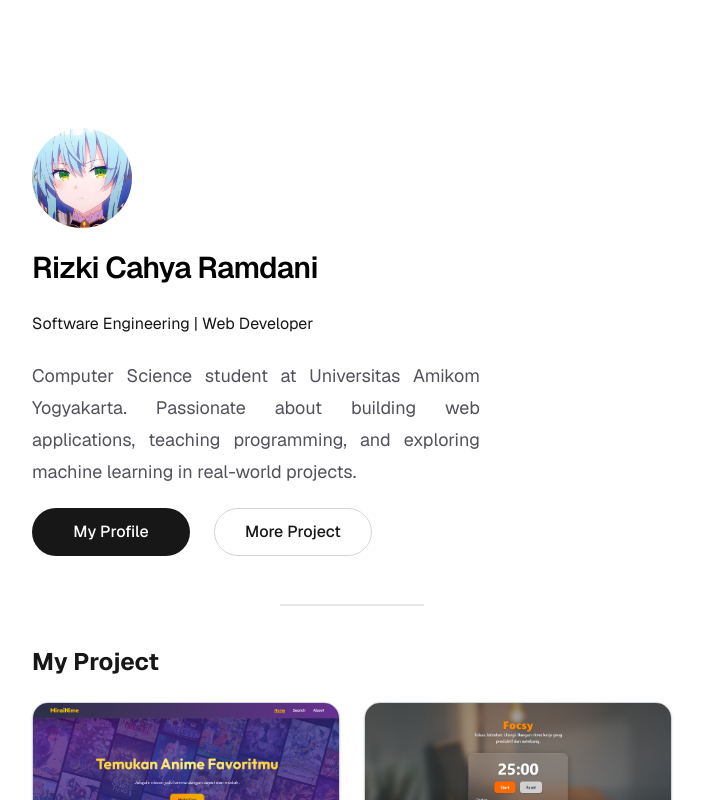
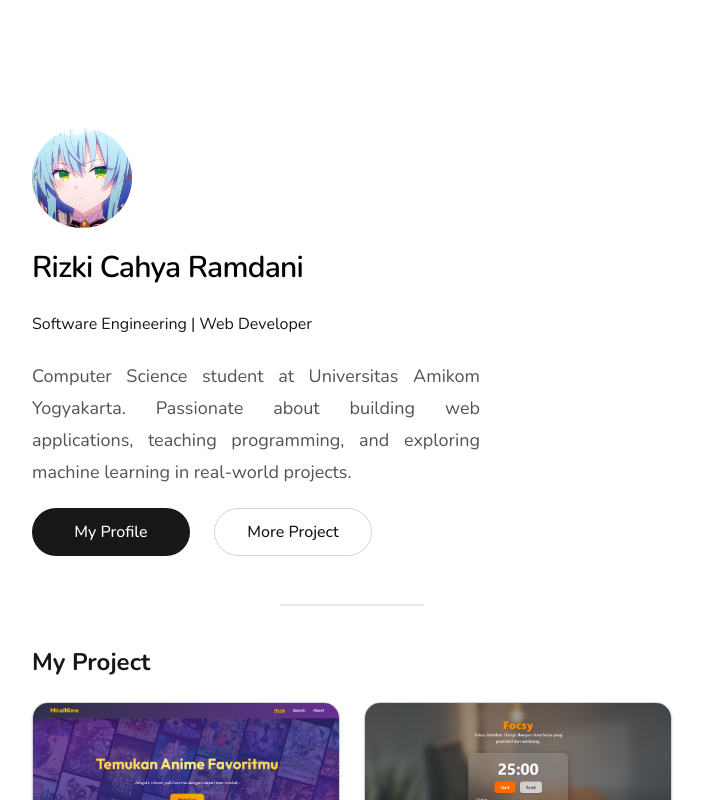
Before and after one commit to rizkicahyaa/next-web-profile-test, a Next.js app: page / in a window 1280 px wide. Shown: the top 800 px of the page, without its empty margins (288-991 px from the left). Built offline with nearby package versions, Linux system fonts and the light colour scheme.

Commit message:
update: change font

```diff
--- a/app/layout.tsx
+++ b/app/layout.tsx
@@ -1,15 +1,11 @@
 import type { Metadata } from "next";
-import { Geist, Geist_Mono } from "next/font/google";
+import { Nunito } from "next/font/google";
 import "./globals.css";
 
-const geistSans = Geist({
-    variable: "--font-geist-sans",
+const inter = Nunito({
     subsets: ["latin"],
-});
-
-const geistMono = Geist_Mono({
-    variable: "--font-geist-mono",
-    subsets: ["latin"],
+    weight: ["400", "500", "600", "700"],
+    display: "swap",
 });
 
 export const metadata: Metadata = {
@@ -24,7 +20,7 @@
 }>) {
     return (
         <html lang="en">
-            <body className={`${geistSans.variable} ${geistMono.variable} antialiased`}>{children}</body>
+            <body className={inter.className}>{children}</body>
         </html>
     );
 }
```
